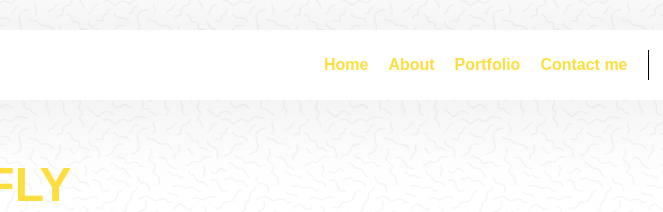
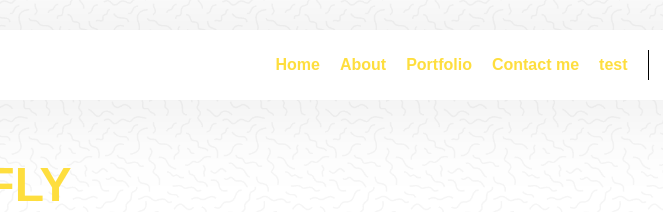
Before and after one commit to RaflyLesmana3003/revouKM, a plain HTML site: page index.html in a window 1280 px wide. Shown: the top 212 px of the page, 312-975 px from the left. Drawn offline with Linux system fonts and the light colour scheme.

Commit message:
test commit

```diff
--- a/index.html
+++ b/index.html
@@ -21,6 +21,7 @@
         <a href="#">About</a>
         <a href="#">Portfolio</a>
         <a href="#">Contact me</a>
+        <a href="#">test</a>
 
         <span class="vertical-divider"></span>
 
```
